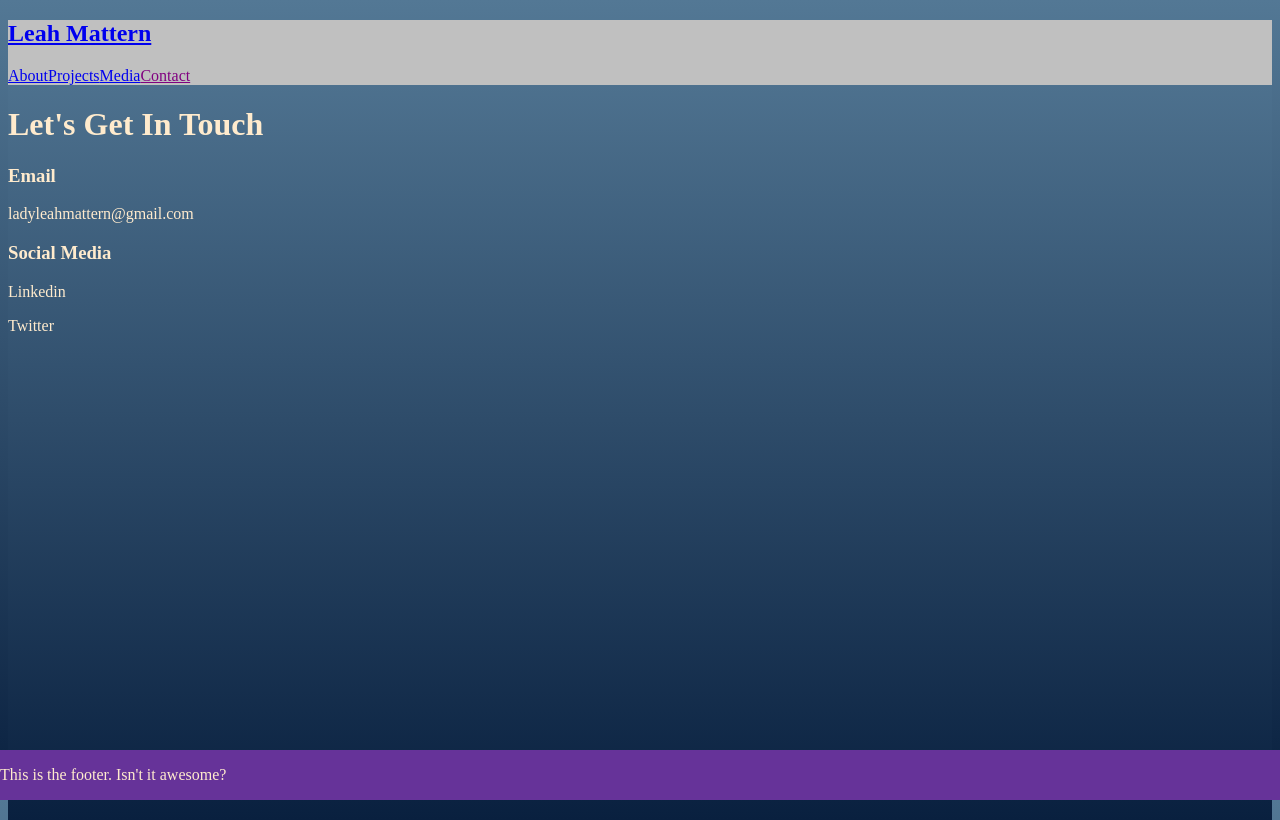
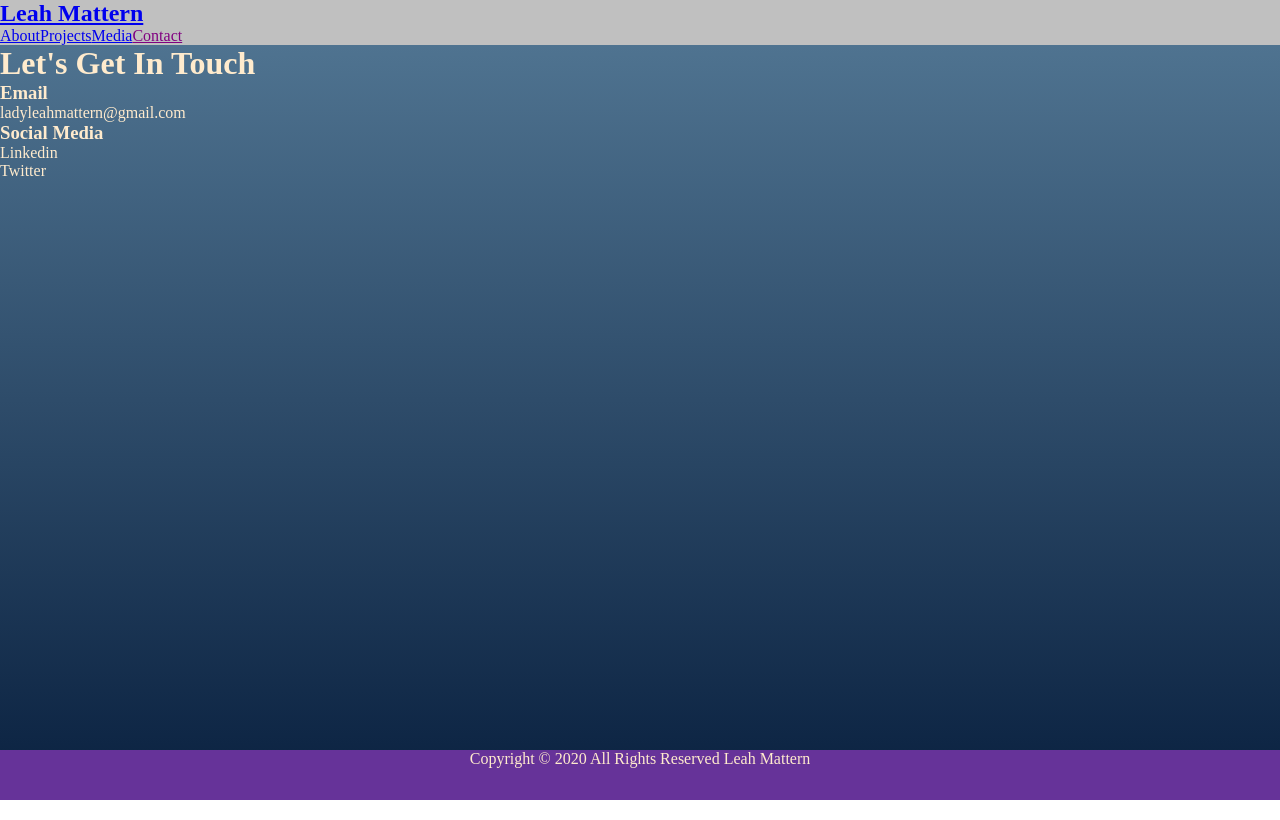
Before and after one commit to Lady-Mattern/portfolio, a React (Create React App) app: page /contact in a window 1280 px wide. Built offline with nearby package versions, Linux system fonts and the light colour scheme.

Commit message:
Last minute touch to the footer

```diff
--- a/src/components/Footer.js
+++ b/src/components/Footer.js
@@ -4,7 +4,7 @@ class Footer extends Component {
     render () {
         return (
             <div className="Footer">
-                <p>This is the footer. Isn't it awesome?</p>
+                <p>Copyright &copy; 2020 All Rights Reserved Leah Mattern</p>
             </div>
         );
     }
--- a/src/styles/styles.css
+++ b/src/styles/styles.css
@@ -1,5 +1,10 @@
-html, body {
-    height: 100%;
+* {
+    box-sizing: border-box;
+    margin: 0;
+}
+
+body {
+    min-height: 100vh;
     background: linear-gradient(360deg, #09203f, #537895);
     color: blanchedalmond;
 }
@@ -22,6 +27,9 @@ html, body {
     left: 0;
     right: 0;
     bottom: 0;
+    display: flex;
+    justify-content: center;
+    height: 50px;
 }
 
 .ProjectCard {
```
